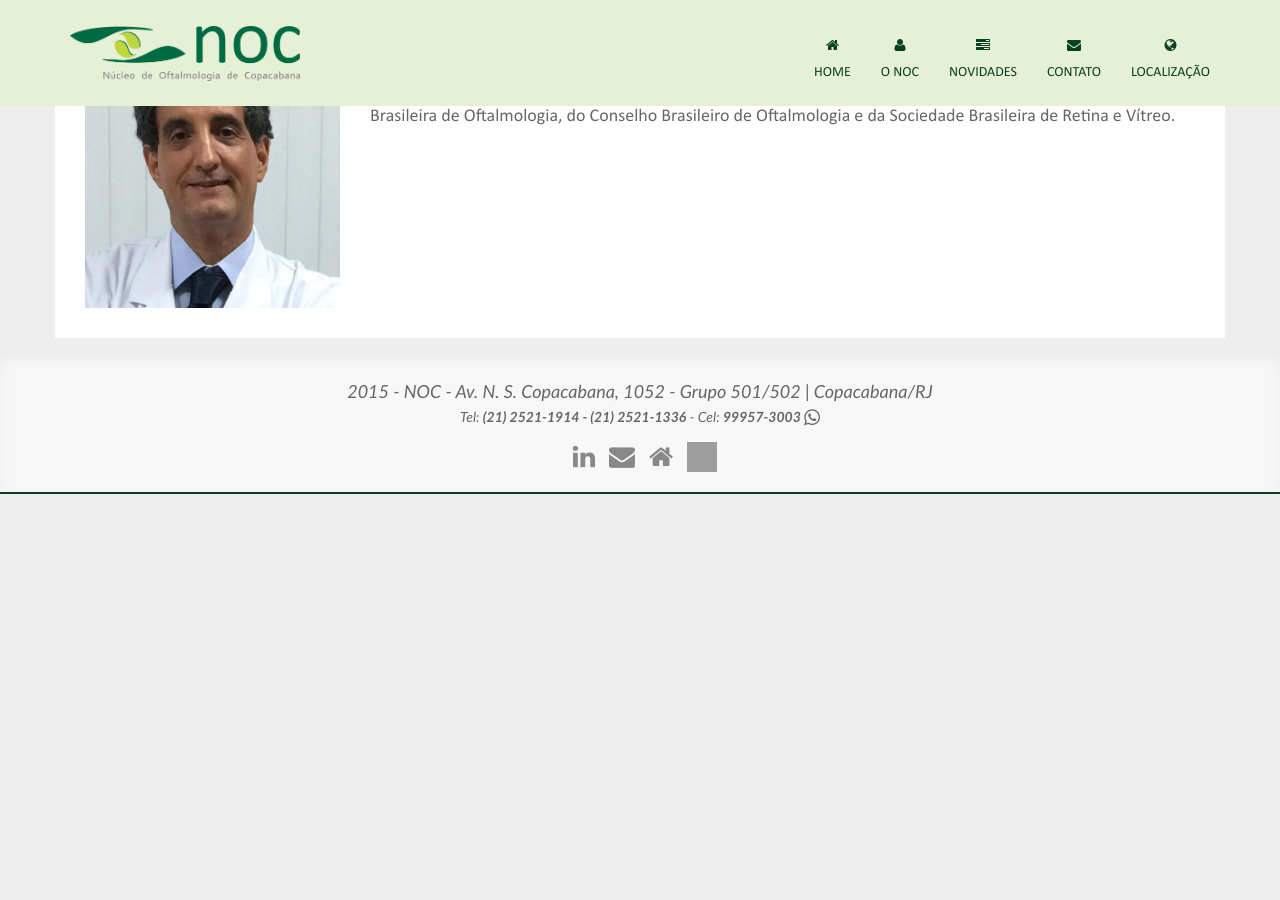
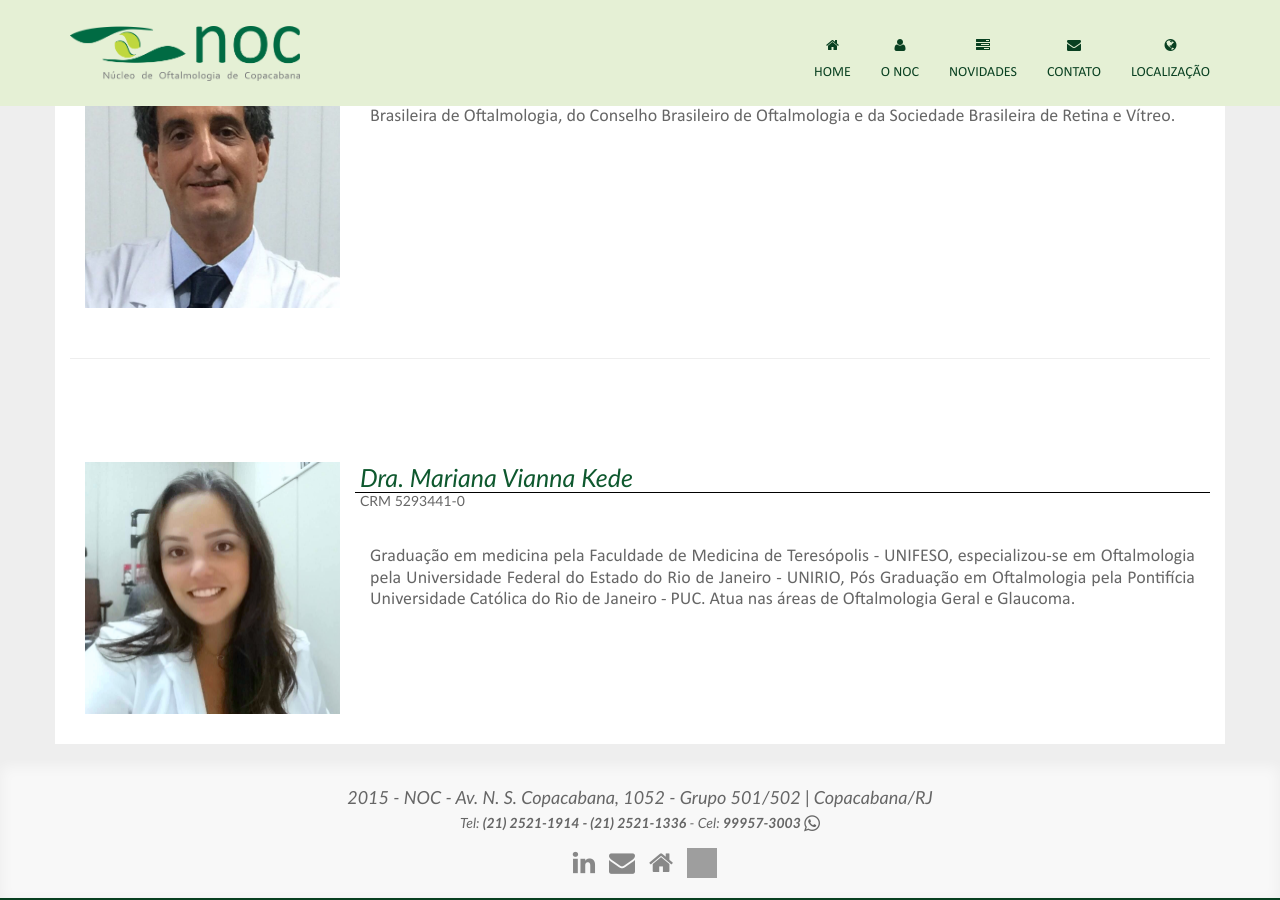
Before and after one commit to DaniloThiago/NocRio, a Jekyll site: the page built from onoc.html, in a window 1280 px wide and 900 px high, scrolled down 1685 px. Built offline with Jekyll 4.4.1, drawn with Linux system fonts in a browser that asks for light colours; nearby versions of some CDN libraries; some web fonts are replaced; Markdown is read by kramdown in place of the engine named in the settings; before the commit the page ends 2179 px from its top, so only the background shows below that; grey boxes are pictures that could not be loaded.

Commit message:
add Dra Mariana Vianna Kede

```diff
--- a/onoc.html
+++ b/onoc.html
@@ -113,6 +113,21 @@
       </div>
     </div>
 
+    <div class="col-sm-12">
+      <hr class="divider doctor">
+    </div>
+
+    <div class="col-sm-12 about-us-text wow fadeInLeft animated">
+      <img class="col-xs-12 col-sm-4 col-lg-3" src="assets/img/corpoclinico/dramariana.jpg" style="margin: 30px 0;" align="right">
+      <h3 class="green text-left col-xs-12 col-sm-8 col-lg-9">Dra. Mariana Vianna Kede</h3>
+      <h5 class="text-left col-xs-12 col-sm-8 col-lg-9">CRM 5293441-0</h5>
+      <hr class="divider">
+      <div class="col-xs-12 col-sm-8 col-lg-9 text-justify">
+        <br/>
+        <br/> Graduação em medicina pela Faculdade de Medicina de Teresópolis - UNIFESO, especializou-se em Oftalmologia pela Universidade Federal do Estado do Rio de Janeiro - UNIRIO, Pós Graduação em Oftalmologia pela Pontifícia Universidade Católica do Rio de Janeiro - PUC. Atua nas áreas de Oftalmologia Geral e Glaucoma.
+      </div>
+    </div>
+
   </div>
 </div>
 <br/>
```
Also changed, not shown: assets/img/corpoclinico/dramariana.jpg (added).
